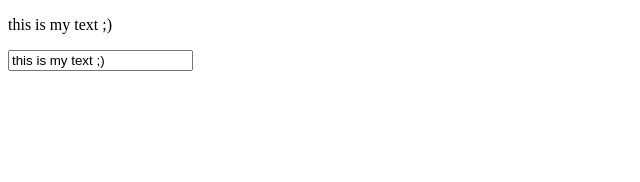
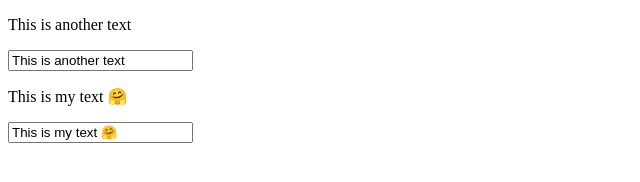
Before and after one commit to GiacomoFranco/LearningVue, a plain HTML site: page index.html in a window 1280 px wide. Shown: the whole page, without its empty margins (0-640 px from the left). Drawn offline with nearby package versions, Linux system fonts and the light colour scheme.

Commit message:
customvmodel con v-model entre padres e hijos

```diff
--- a/index.html
+++ b/index.html
@@ -15,45 +15,74 @@
     </div>
 
     <script src="https://unpkg.com/vue@3/dist/vue.global.js"></script>
-    <script>
+    <!-- <script>
         const app = Vue.createApp({
             data(){
                 return{
                     text: 'this is my text ;)'
                 }
             },
-            methods: {
-                updateText(valueEmited){
-                    this.text = valueEmited;
-                }
-            }
-            ,
             template: `
             <div>
                 <p>{{text}}</p>
-                <v-input :value="text" @updateTextEmitter="updateText"/>
+                <v-input v-model:valueInput="text"/>
             </div>
             `
         });
 
         app.component('v-input', {
             props:{
-                value: String
+                valueInput: String
             },
             methods:{
                 emitText(e){
-                    console.log(e.target.value);
-                    this.$emit('updateTextEmitter', e.target.value)
+                    this.$emit('update:valueInput', e.target.value)
+
                 }
             }
             ,
             template: `
-            <input type="text" :value="value" @input="emitText">
+            <input type="text" :value="valueInput" @input="emitText">
             `
         })
 
         const vm = app.mount('#app')
 
+    </script> -->
+    <script>
+        const app = Vue.createApp({
+            data(){
+                return{
+                    text: 'This is my text 🤗',
+                    text2: 'This is another text'
+                }
+            },
+            template:`
+            <div>
+                <p>{{text2}}</p>
+                <input type="text" v-model="text2"/>
+                <p>{{text}}</p>
+                <v-input v-model:textFather="text"/>
+            </div>
+            `
+        });
+
+        app.component('v-input',{
+            props:{
+                textFather: String
+            },
+            methods:{
+                update(e){
+                    this.$emit('update:textFather', e.target.value)
+                }
+            },
+            template:`
+            <input type="text" :value="textFather" @input="update"/>
+            `
+
+        })
+
+        const vm = app.mount('#app')
     </script>
 </body>
 
```
